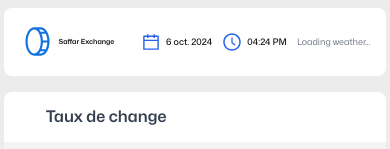
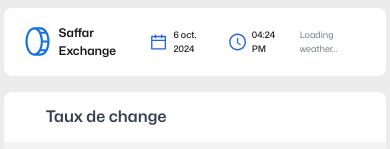
Before and after one commit to ytijani/TESTtest, a Next.js app: page / in a window 390 px wide. Shown: the top 149 px of the page. Built offline with nearby package versions, Linux system fonts and the light colour scheme; no server answers.

Commit message:
fix text logo

```diff
--- a/app/(main)/page.tsx
+++ b/app/(main)/page.tsx
@@ -10,6 +10,7 @@ export default function Home() {
         <ShowNews />
         <ExchangeData />
       </div>
+
     </div>
   );
 }
--- a/app/globals.css
+++ b/app/globals.css
@@ -5,6 +5,22 @@
 :root {
   --background: #ececec;
   --foreground: #171717;
+}
+
+
+.zoom-in {
+  animation: zoomIn 0.5s forwards;
+}
+
+@keyframes zoomIn {
+  from {
+    transform: scale(0);
+    opacity: 0;
+  }
+  to {
+    transform: scale(1);
+    opacity: 1;
+  }
 }
 
 @media (prefers-color-scheme: dark) {
--- a/components/Header.tsx
+++ b/components/Header.tsx
@@ -37,12 +37,12 @@ const Header = () => {
   };
 
   return (
-    <header className="bg-white w-[98%] mx-auto  h-[8vh] md:h-[10dvh] flex items-center mt-2 rounded-[8px]">
+    <header className="bg-white w-[98%] mx-auto h-[8vh] md:h-[10dvh] flex items-center mt-2 rounded-[8px]">
       <div className="flex items-center justify-between w-[96%] mx-auto p-2 md:p-0">
         {/* Logo and Name */}
         <div className="flex items-center gap-1">
           <Image src="/logo.svg" alt="Logo" width={35} height={5} />
-          <p className="font-semibold text-[7px] md:text-[1rem]">Saffar Exchange</p>
+          <p className="font-semibold text-[12px] md:text-[1rem]">Saffar Exchange</p>
         </div>
 
         {/* Date, Time, and Weather */}
```
